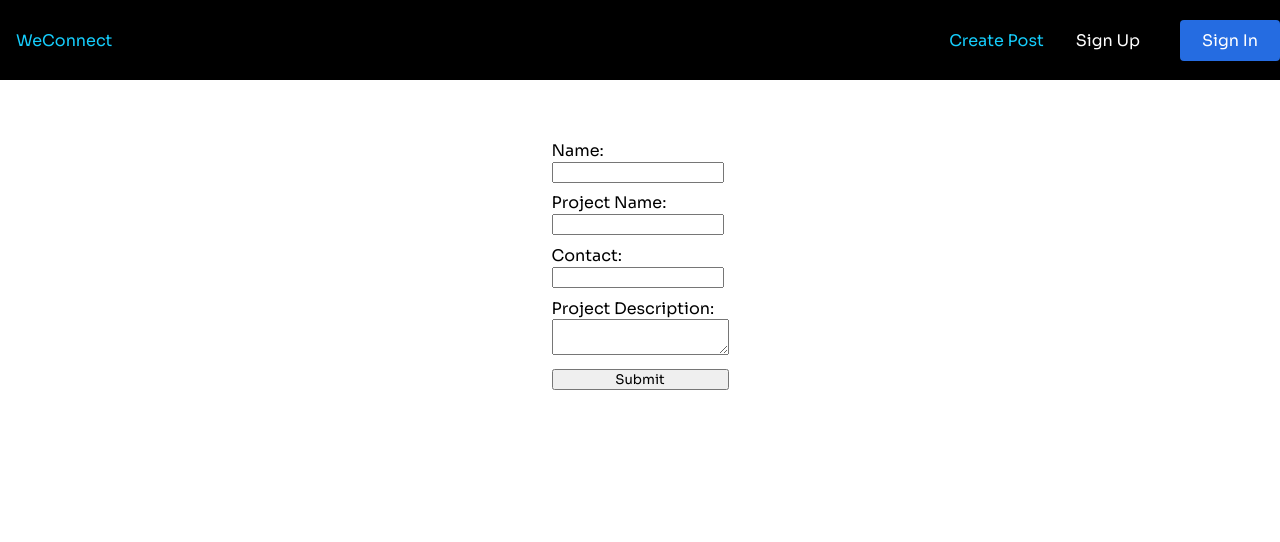
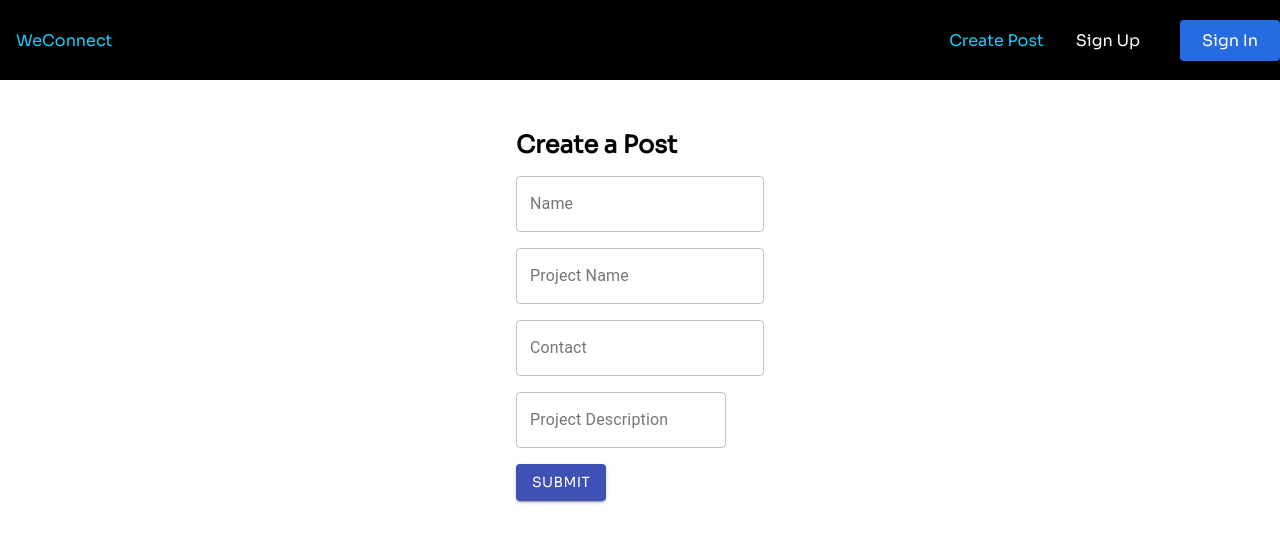
Before and after one commit to ucsb-cs148-s21/1pm-we-connect, a React (Create React App) app in the folder frontend/: page /createPost in a window 1280 px wide. Shown: the top 542 px of the page. Built offline with nearby package versions, Linux system fonts and the light colour scheme.

Commit message:
Changed the create post to Material Ui components and made it that the page routes to the home page once form is submitted

```diff
--- a/frontend/src/components/PostForm/index.jsx
+++ b/frontend/src/components/PostForm/index.jsx
@@ -1,15 +1,39 @@
 import React from 'react'
+import { TextField, Grid, Button } from '@material-ui/core';
 const PostForm = () => {
-    const [name, setName] = React.useState('')
-    const [projectName, setProjectName] = React.useState('')
-    const [text, setText] = React.useState('')
-    const [contact, setContact] = React.useState('')
+    const [name, setName] = React.useState("")
+    const [projectName, setProjectName] = React.useState("")
+    const [text, setText] = React.useState("")
+    const [contact, setContact] = React.useState("")
     //const [topic, setTopic] = React.useState('cs')
+
 
     const submitForm = (e) => {
     	e.preventDefault();
+        var submit = true;
 
+        if (name.localeCompare("") === 0){
+            submit = false;
+            alert("Must fill in the name box");
+        }
+
+        if (projectName.localeCompare("") === 0){
+            submit = false;
+            alert("Must fill in the project name box");
+        }
+
+        if (contact.localeCompare("") === 0){
+            submit = false;
+            alert("Must fill in the contact box");
+        }
+
+        if (text.localeCompare("") === 0){
+            submit = false;
+            alert("Must fill in the project description box");
+        }
     	//from reactDocs
+
+        if (submit === true){
             fetch('/projects', {
                 method: 'POST',
                 headers: {
@@ -26,41 +50,39 @@ const PostForm = () => {
             });
 
             alert("Form submitted")
+            window.location.replace("/")
+        }
+
+
     }
 
     return (
         <form  style={{ height: "100%", display: "flex", flexDirection: "column", justifyContent: "space-evenly" }}>
-            <div>
-                <p>Name:</p>
-                <input onChange={e => setName(e.target.value)} value={name} name="author"/>
-            </div>
+            <Grid container direction={"column"} spacing={2}>
+                <Grid item>
+                    <h2 >
+                        Create a Post
+                    </h2>
+                </Grid>
+                <Grid item>
+                    <TextField id="standard-basic" label="Name" onChange={e => setName(e.target.value)} value={name} name="author" variant="outlined"/>
+                </Grid>
+                <Grid item>
+                    <TextField id="filled-basic" label="Project Name" variant="outlined"  onChange={e => setProjectName(e.target.value)} paddingTop={2}/>
+                </Grid>
+                <Grid item>
+                    <TextField id="outlined-basic" label="Contact" variant="outlined" onChange={e => setContact(e.target.value)} paddingTop={2}/>
+                </Grid>
+                <Grid item>
+                    <TextField id="outlined-basic" label="Project Description" variant="outlined" onChange={e => setText(e.target.value)} multiline paddingTop={2}/>
+                </Grid>
+                <Grid item>
+                    <Button variant="contained" color="primary" onClick={submitForm}>
+                        Submit
+                    </Button>
+                </Grid>
+            </Grid>
 
-            <div>
-                <p>Project Name:</p>
-                <input onChange={e => setProjectName(e.target.value)} value={projectName} name="projectName"/>
-            </div>
-
-            <div>
-                <p>Contact:</p>
-                <input onChange={e => setContact(e.target.value)} value={contact} name="contactInfo"/>
-            </div>
-
-          <div>
-                <p>Project Description:</p>
-                <textarea type='text' value={text} onChange={e => setText(e.target.value)} name="projectDescription"/>
-            </div>
-
-
-            {/*<div>
-                <p>Major </p>
-                <select value={topic} onChange={e => setTopic(e.target.value)}>
-                    <option value="cs">Computer Science</option>
-                    <option value="phys">Physics</option>
-                    <option value="film">Film</option>
-                </select>
-            </div>*/}
-            {<button onClick={submitForm} type="submit">Submit</button>}
-           {/* <button type="submit">Submit</button>*/}
         </form>
     )
 }
```
Also changed, not shown: 1 other file (tests, documents, lock files or other folders). Lines whose indentation alone changed are shown as unchanged.
